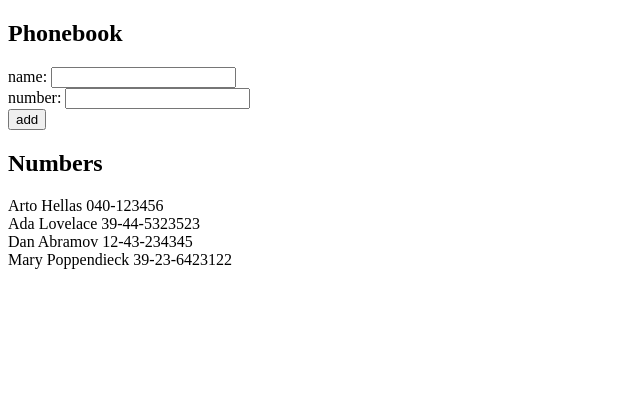
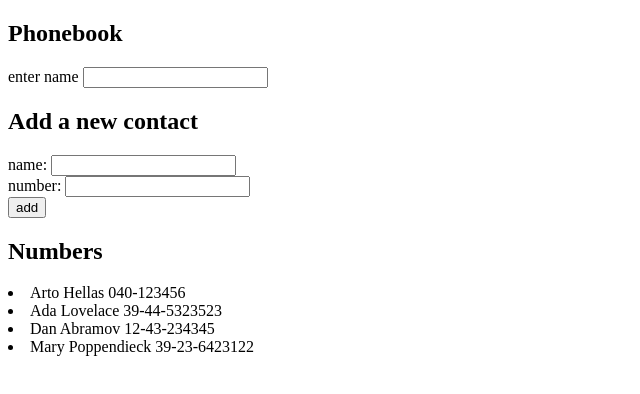
Before and after one commit to lizzzshan/fullstack-course, a React (Vite) app in the folder part2/phonebook/: page / in a window 1280 px wide. Shown: the top 394 px of the page, without its empty margins (0-640 px from the left). Built offline with nearby package versions, Linux system fonts and the light colour scheme.

Commit message:
Part 2.8 implemented search filter function

```diff
--- a/part2/phonebook/src/App.jsx
+++ b/part2/phonebook/src/App.jsx
@@ -1,18 +1,32 @@
 import { useState } from 'react'
 
-//TODO: Put this in components document
-const Person = (props) => {
-  //console.log(props.person[0].name)
-  // Map to the name and number to display persons obj
-  const display = props.person.map(prop => <div key ={prop.id}> {prop.name} {prop.number}</div> )
-  //console.log(display)
+const Filter = ({text, value, handleNewChange}) => {
   return(
     <div>
-      {display}
+      {text} <input value={value} onChange={handleNewChange}/>
     </div>
   )
 }
+// Not Needed
+// const Person = (props) => {
+//   //console.log(props.person[0].name)
+//   // Map to the name and number to display persons obj
+//   const display = props.person.map(prop => <div key ={prop.id}> {prop.name} {prop.number}</div> )
+//   //console.log(display)
+//   return(
+//     <div>
+//       {display}
+//     </div>
+//   )
+// }
 
+const Persons = ({personFilter}) => {
+  return(
+    <div>
+      {personFilter}
+    </div>
+  )
+}
 
 const App = () => {
   const [persons, setPersons] = useState([
@@ -23,6 +37,8 @@ const App = () => {
   ])
   const [newName, setNewName] = useState('')
   const [newNumber, setNewNumber] = useState('')
+  const [showAll, setShowAll] = useState(true)
+  const [filterName,setFilterName] = useState('')
 
   const addName = (event) =>{
     event.preventDefault()
@@ -63,9 +79,28 @@ const App = () => {
     setNewNumber(event.target.value)
   }
 
+  const handleNewFilter = (event) => {
+    setFilterName(event.target.value)
+  }
+
+  const filter = persons.map(props => props.name.toLowerCase().includes(filterName.toLowerCase()))?
+  persons.filter(props => props.name.toLowerCase().includes(filterName.toLowerCase()))
+  : persons
+
+  const People = ({name, number,id}) => {
+    return(
+      <li>{name} {number} </li>
+    )
+  }
+  const personFilter = filter.map(props => <People key ={props.id} name ={props.name} number ={props.number} id ={props.id}/>)
   return (
     <div>
       <h2>Phonebook</h2>
+      <div>
+        <Filter text = 'enter name' value={filterName} handleNewChange={handleNewFilter}/>
+      </div>
+
+      <h2>Add a new contact</h2>
       <form onSubmit={addName}>
         <div>
           name: <input value={newName} onChange={handleNameChange}/>
@@ -79,7 +114,7 @@ const App = () => {
       </form>
       <h2>Numbers</h2>
       <div>
-        <Person person={persons}/>
+        <Persons personFilter={personFilter}/>
       </div>
     </div>
   )
```
